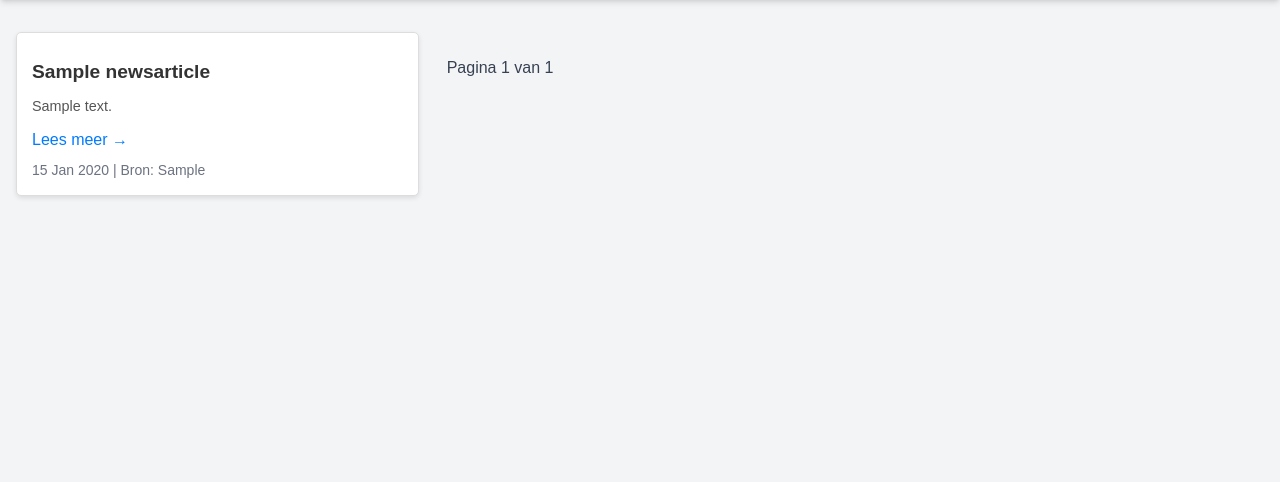
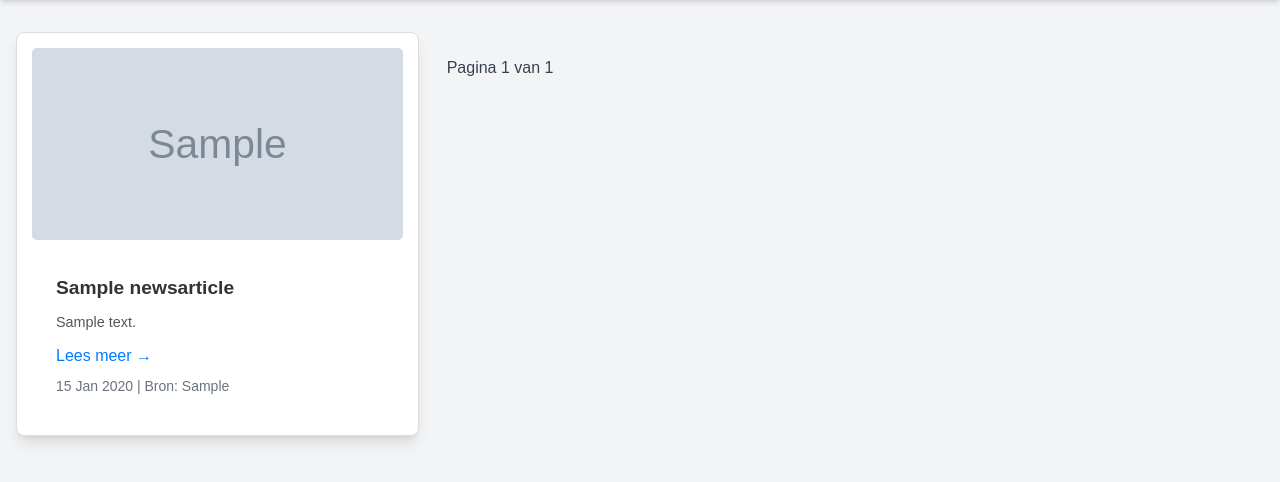
Before and after one commit to refqaxa/Positive_news_only, a Django app: page / in a window 1280 px wide. Shown: the part 79-561 px from the top of the page. Run offline with Django 5.2, Linux system fonts and the light colour scheme; tables that the repository leaves empty hold one stand-in row (values such as "Sample post"); grey boxes marked "Sample" are stand-in pictures; some libraries are stand-ins or nearby versions.

Commit message:
image fixes

```diff
--- a/website/templates/article_detail.html
+++ b/website/templates/article_detail.html
@@ -19,7 +19,7 @@
                 </time>
             </div>
 
-            <!-- Voeg aan favorieten sectie -->
+            {% comment %} <!-- Voeg aan favorieten sectie -->
             <form method="post" action="{% url 'toggle_favorite' article.id %}">
                 {% csrf_token %}
                 <button type="submit">
@@ -29,7 +29,7 @@
                         Add to favorites
                     {% endif %}
                 </button>
-            </form>
+            </form> {% endcomment %}
 
             <!-- Content sectie -->
             <div class="text-gray-700 leading-relaxed space-y-6">
--- a/website/templates/home.html
+++ b/website/templates/home.html
@@ -9,10 +9,20 @@
     {% endif %}
 
     {% for article in news_articles %}
-    <div class="news-card">
+        <div class="news-card bg-white rounded-lg shadow-lg overflow-hidden mb-6">
+            <!-- Afbeelding -->
+            {% if article.image_url %}
+                <img src="{{ article.image_url }}" alt="{{ article.title }}" class="w-full h-48 object-cover">
+            {% else %}
+                <div class="bg-gray-200 w-full h-48 flex items-center justify-center text-gray-500">
+                    Geen afbeelding beschikbaar
+                </div>
+            {% endif %}
+
+            <!-- Artikelinhoud -->
+            <div class="p-6">
                 <h2 class="text-xl font-bold">{{ article.title }}</h2>
                 <p class="text-gray-700">{{ article.description|truncatechars:150 }}</p>
-        <!-- Pas deze link aan -->
                 <a href="{% url 'article_detail' article_id=article.article_id %}" class="text-blue-500 hover:underline">
                     Lees meer →
                 </a>
@@ -20,10 +30,11 @@
                     {{ article.published_date|date:"d M Y" }} | Bron: {{ article.source }}
                 </div>
             </div>
+        </div>
     {% endfor %}
 
     <!-- Paginering -->
-    <div class="pagination inset-x-0 bottom-0 h-16 mt-6">
+    <div class="pagination mt-6">
         {% if news_articles.has_previous %}
             <a href="?page=1" class="text-blue-500 mx-2">Eerste</a>
             <a href="?page={{ news_articles.previous_page_number }}" class="text-blue-500 mx-2">← Vorige</a>
--- a/website/views.py
+++ b/website/views.py
@@ -1,4 +1,4 @@
-from django.shortcuts import render, redirect
+from django.shortcuts import render, redirect, get_object_or_404
 from django.utils.timezone import now
 from django.contrib.auth import authenticate, login, logout
 from django.contrib.auth.decorators import login_required
```
Lines whose indentation alone changed are shown as unchanged.
